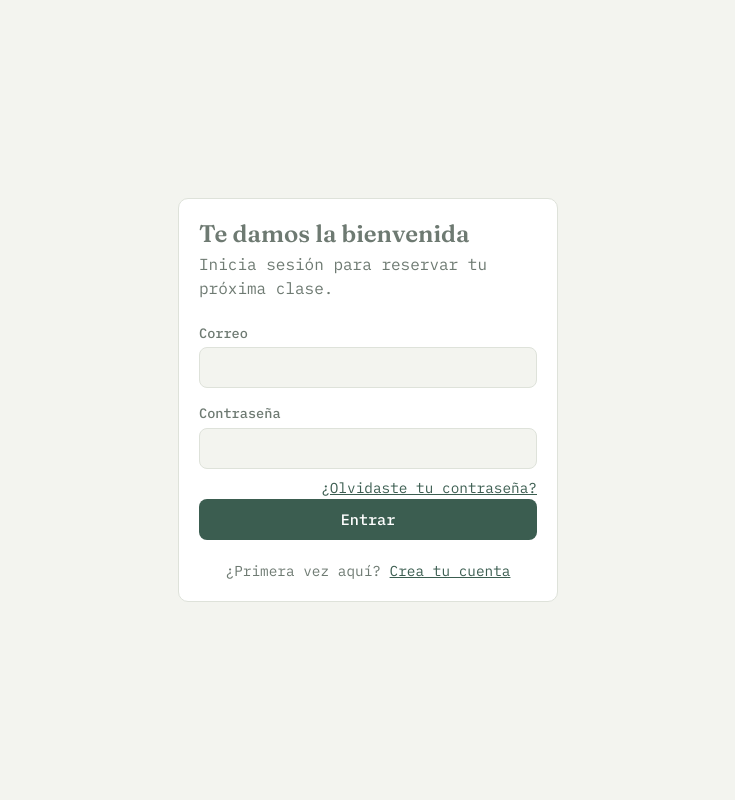
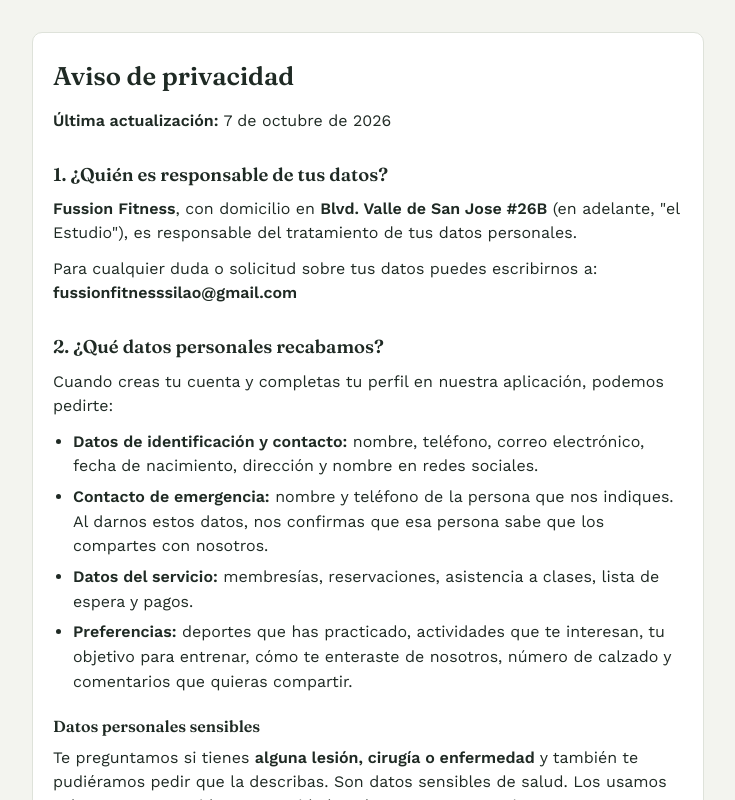
Before and after one commit to fussionfitnessSilao/gymapp-frontend, a React (Vite) app: page /privacidad in a window 1280 px wide. Before the commit this address led to /login. Shown: the top 800 px of the page, without its empty margins (272-1007 px from the left). Built offline with nearby package versions, Linux system fonts and the light colour scheme; no server answers; the HTML template or start-up script is replaced by a standard one.

Commit message:
aviso de privacidad en /privacidad

```diff
--- a/src/App.jsx
+++ b/src/App.jsx
@@ -7,6 +7,7 @@
 import InstallGuidePage from './pages/InstallGuidePage';
 import LoginPage from './pages/LoginPage';
 import MyReservationsPage from './pages/MyReservationsPage';
+import PrivacyPage from './pages/PrivacyPage';
 import ProfilePage from './pages/ProfilePage';
 import RegisterPage from './pages/RegisterPage';
 import ResetPasswordPage from './pages/ResetPasswordPage';
@@ -24,6 +25,7 @@
           <Route path="/forgot-password" element={<ForgotPasswordPage />} />
           <Route path="/reset-password" element={<ResetPasswordPage />} />
           <Route path="/instalar" element={<InstallGuidePage />} />
+          <Route path="/privacidad" element={<PrivacyPage />} />
           <Route
             path="/schedule"
             element={
--- a/src/clientForm.js
+++ b/src/clientForm.js
@@ -27,8 +27,9 @@
   { value: 'other', label: 'Otro' },
 ];
 
-// Dirección pública del aviso de privacidad (se define al publicarlo; ver VITE_PRIVACY_NOTICE_URL).
-export const PRIVACY_NOTICE_URL = import.meta.env.VITE_PRIVACY_NOTICE_URL || '';
+// El aviso de privacidad vive en la propia app (/privacidad, texto en src/content/aviso-privacidad.md).
+// Si algún día se publica en otro sitio, VITE_PRIVACY_NOTICE_URL tiene prioridad.
+export const PRIVACY_NOTICE_URL = import.meta.env.VITE_PRIVACY_NOTICE_URL || '/privacidad';
 
 // Debe coincidir con MIN_CLIENT_AGE y ADULT_AGE del backend (apps/accounts/models.py).
 export const MIN_AGE = 16;
--- /dev/null
+++ b/src/content/aviso-privacidad.md
@@ -0,0 +1,103 @@
+# Aviso de privacidad
+
+**Última actualización:** 7 de octubre de 2026
+
+## 1. ¿Quién es responsable de tus datos?
+
+**Fussion Fitness**, con domicilio en **Blvd. Valle de San Jose #26B** (en adelante, "el Estudio"), es responsable del tratamiento de tus datos
+personales.
+
+Para cualquier duda o solicitud sobre tus datos puedes escribirnos a:
+**fussionfitnesssilao@gmail.com**
+
+## 2. ¿Qué datos personales recabamos?
+
+Cuando creas tu cuenta y completas tu perfil en nuestra aplicación, podemos pedirte:
+
+- **Datos de identificación y contacto:** nombre, teléfono, correo electrónico, fecha de nacimiento, dirección y nombre
+  en redes sociales.
+- **Contacto de emergencia:** nombre y teléfono de la persona que nos indiques. Al darnos estos datos, nos confirmas
+  que esa persona sabe que los compartes con nosotros.
+- **Datos del servicio:** membresías, reservaciones, asistencia a clases, lista de espera y pagos.
+- **Preferencias:** deportes que has practicado, actividades que te interesan, tu objetivo para entrenar, cómo te
+  enteraste de nosotros, número de calzado y comentarios que quieras compartir.
+
+### Datos personales sensibles
+
+Te preguntamos si tienes **alguna lesión, cirugía o enfermedad** y también te pudiéramos pedir que la describas. Son
+datos sensibles de salud. Los usamos solamente para cuidar tu seguridad y adaptar tu entrenamiento. **Los trataremos
+únicamente con tu consentimiento expreso**, que nos das al aceptar este aviso y responder esa pregunta.
+
+**Importante:** si decides no responderla, no podremos conocer tus condiciones de salud para adaptar tu entrenamiento
+ni actuar de la mejor manera ante una emergencia, y omitir esta información podría poner en riesgo tu salud. Por eso
+te recomendamos responderla con honestidad y, si tienes dudas sobre si puedes entrenar, consultar antes a un médico.
+Puedes completarla o actualizarla en cualquier momento desde tu Perfil.
+
+## 3. ¿Para qué usamos tus datos?
+
+### Finalidades necesarias
+
+Son indispensables para darte el servicio:
+
+- Crear y administrar tu cuenta.
+- Gestionar tus membresías, reservaciones, lista de espera, asistencia y pagos.
+- Avisarte por **WhatsApp o correo** sobre tus reservaciones, recordatorios de clase, vigencia de tu membresía y
+  lugares liberados.
+- Cuidar tu seguridad durante las clases, incluida la atención de una emergencia y el contacto con la persona que nos
+  indicaste.
+- Atender tus dudas y solicitudes.
+- Cumplir obligaciones legales.
+
+### Finalidades adicionales (opcionales)
+
+Solo si nos lo autorizas, usaremos tus datos para:
+
+- Enviarte información, promociones y publicidad del Estudio por mensajes y redes sociales.
+- Elaborar estadísticas internas (por ejemplo, saber cómo nos conocen o qué objetivos buscan nuestros clientes).
+
+Puedes aceptar o retirar la autorización para promociones **en cualquier momento desde tu Perfil en la aplicación**.
+Decir que no a estas finalidades no afecta tu servicio.
+
+## 4. ¿Con quién compartimos tus datos?
+
+No vendemos tus datos. Los datos del servicio se guardan y procesan con ayuda de proveedores de tecnología que
+trabajan por cuenta del Estudio y solo para operar la aplicación. Algunos de ellos pueden estar fuera de México.
+No los transferiremos a otras personas sin tu consentimiento, salvo cuando la ley lo exija.
+
+## 5. ¿Cómo puedes ejercer tus derechos?
+
+Tienes derecho a **conocer** qué datos tenemos de ti y para qué los usamos, **rectificarlos** si están incorrectos,
+**cancelarlos** u **oponerte** a su uso, así como a **revocar** el consentimiento que nos diste y a **limitar** el uso o
+la divulgación de tus datos.
+
+Para hacerlo, envía un correo a **fussionfitnesssilao@gmail.com** con:
+
+1. Tu nombre completo y el correo con el que te registraste.
+2. Una descripción clara de lo que quieres hacer.
+3. Una copia de una identificación oficial.
+
+Te responderemos por el mismo medio dentro de los plazos que marca la ley.
+
+Parte de esto puedes hacerlo tú directamente: puedes corregir tus datos y retirar tu autorización de promociones desde
+tu **Perfil** en la aplicación.
+
+## 6. Proveedores de tecnología
+
+Para operar la aplicación utilizamos servicios de terceros que procesan datos por nuestra cuenta:
+
+- **Render y Neon:** alojamiento de la aplicación y de la base de datos.
+- **Meta (WhatsApp):** envío de mensajes de aviso.
+- **Brevo:** envío de correos, como la recuperación de contraseña.
+- **Stripe:** procesamiento de pagos en línea (no guardamos los datos completos de tu tarjeta).
+
+## 7. Personas de 16 y 17 años
+
+Nuestro servicio es para personas mayores de **18 años**. Las personas de **16 y 17 años** pueden usarlo con la
+autorización de su madre, padre o tutor, quien debe indicar su nombre y teléfono al hacer el registro, aceptar este aviso
+en nombre de la persona menor (incluido el tratamiento de sus datos de salud) y confirmar su autorización en el Estudio
+cuando se le solicite. No damos servicio a personas menores de 16 años.
+
+## 8. Cambios a este aviso
+
+Si modificamos este aviso, publicaremos la nueva versión en esta página y te avisaremos en la aplicación. La fecha de
+"última actualización" al inicio te indica cuándo cambió por última vez.
--- a/src/index.css
+++ b/src/index.css
@@ -655,3 +655,42 @@
   padding: 0.6rem 1rem;
   font-size: 0.9rem;
 }
+
+/* ---- Textos legales (aviso de privacidad) ---- */
+
+.legal {
+  background: var(--color-surface);
+  border: 1px solid var(--color-border);
+  border-radius: var(--radius);
+  padding: 1.5rem 1.25rem;
+  line-height: 1.55;
+}
+
+.legal h1 {
+  font-size: 1.6rem;
+  margin-bottom: 0.75rem;
+}
+
+.legal h2 {
+  font-size: 1.15rem;
+  margin: 1.75rem 0 0.5rem;
+}
+
+.legal h3 {
+  font-size: 1rem;
+  margin: 1.25rem 0 0.4rem;
+}
+
+.legal p {
+  margin: 0 0 0.75rem;
+}
+
+.legal ul,
+.legal ol {
+  margin: 0 0 0.75rem;
+  padding-left: 1.25rem;
+}
+
+.legal li {
+  margin-bottom: 0.35rem;
+}
--- /dev/null
+++ b/src/markdown.jsx
@@ -0,0 +1,102 @@
+/**
+ * Convierte un subconjunto pequeño de Markdown en elementos de React (sin librerías ni HTML crudo):
+ * comentarios <!-- --> (se ocultan), # ## ### títulos, párrafos, listas con "- " o "1. ", **negritas** y [texto](enlace).
+ */
+
+function renderInline(text) {
+  const parts = [];
+  const pattern = /\*\*(.+?)\*\*|\[([^\]]+)\]\(([^)\s]+)\)/g;
+  let last = 0;
+  let match;
+  while ((match = pattern.exec(text)) !== null) {
+    if (match.index > last) parts.push(text.slice(last, match.index));
+    if (match[1] !== undefined) {
+      parts.push(<strong key={match.index}>{match[1]}</strong>);
+    } else {
+      const href = match[3];
+      const external = /^https?:/.test(href);
+      parts.push(
+        <a key={match.index} href={href} {...(external ? { target: '_blank', rel: 'noreferrer' } : {})}>
+          {match[2]}
+        </a>,
+      );
+    }
+    last = pattern.lastIndex;
+  }
+  if (last < text.length) parts.push(text.slice(last));
+  return parts;
+}
+
+function parseBlocks(markdown) {
+  const lines = markdown.replace(/<!--[\s\S]*?-->/g, '').replace(/\r\n/g, '\n').split('\n');
+  const blocks = [];
+  let current = null;
+
+  function flush() {
+    if (current) blocks.push(current);
+    current = null;
+  }
+
+  for (const raw of lines) {
+    const line = raw.trimEnd();
+    if (!line.trim()) {
+      flush();
+      continue;
+    }
+    const heading = line.match(/^(#{1,3})\s+(.*)$/);
+    if (heading) {
+      flush();
+      blocks.push({ type: 'h', level: heading[1].length, text: heading[2] });
+      continue;
+    }
+    const bullet = line.match(/^[-*]\s+(.*)$/);
+    const numbered = line.match(/^\d+\.\s+(.*)$/);
+    if (bullet || numbered) {
+      const type = bullet ? 'ul' : 'ol';
+      if (!current || current.type !== type) {
+        flush();
+        current = { type, items: [] };
+      }
+      current.items.push((bullet || numbered)[1]);
+      continue;
+    }
+    if (current && (current.type === 'ul' || current.type === 'ol') && /^\s+/.test(raw)) {
+      // Continuación (sangrada) del elemento anterior de la lista.
+      current.items[current.items.length - 1] += ` ${line.trim()}`;
+      continue;
+    }
+    if (current && current.type === 'p') {
+      current.text += ` ${line.trim()}`;
+    } else {
+      flush();
+      current = { type: 'p', text: line.trim() };
+    }
+  }
+  flush();
+  return blocks;
+}
+
+export default function Markdown({ source }) {
+  const blocks = parseBlocks(source);
+  return (
+    <>
+      {blocks.map((block, index) => {
+        if (block.type === 'h') {
+          const Tag = `h${block.level}`;
+          return <Tag key={index}>{renderInline(block.text)}</Tag>;
+        }
+        if (block.type === 'ul' || block.type === 'ol') {
+          const List = block.type;
+          return (
+            <List key={index}>
+              {block.items.map((item, itemIndex) => (
+                <li key={itemIndex}>{renderInline(item)}</li>
+              ))}
+            </List>
+          );
+        }
+        return <p key={index}>{renderInline(block.text)}</p>;
+      })}
+    </>
+  );
+}
--- /dev/null
+++ b/src/pages/PrivacyPage.jsx
@@ -0,0 +1,13 @@
+import Markdown from '../markdown';
+// El texto vive en un solo archivo, src/content/aviso-privacidad.md: se edita ahí y se vuelve a desplegar.
+import noticeSource from '../content/aviso-privacidad.md?raw';
+
+export default function PrivacyPage() {
+  return (
+    <div className="page">
+      <article className="legal">
+        <Markdown source={noticeSource} />
+      </article>
+    </div>
+  );
+}
```
